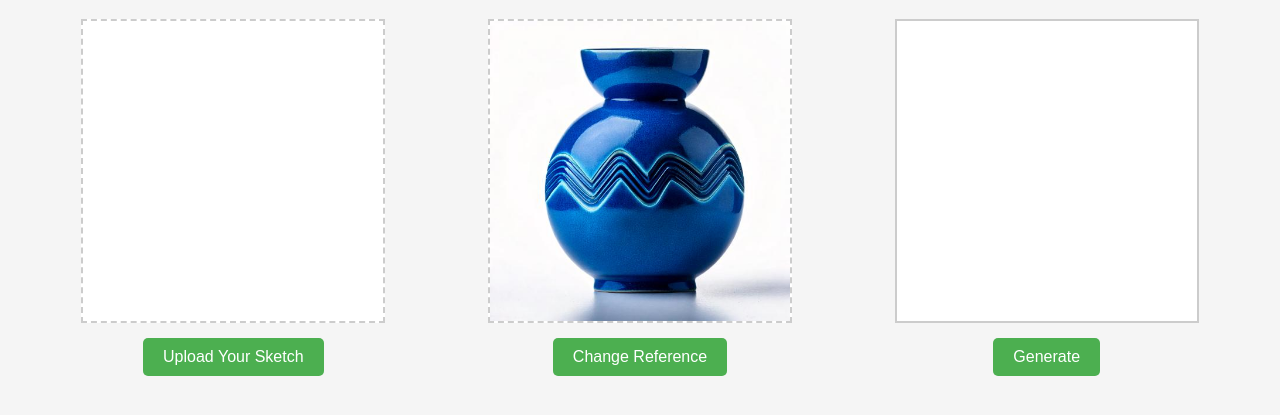
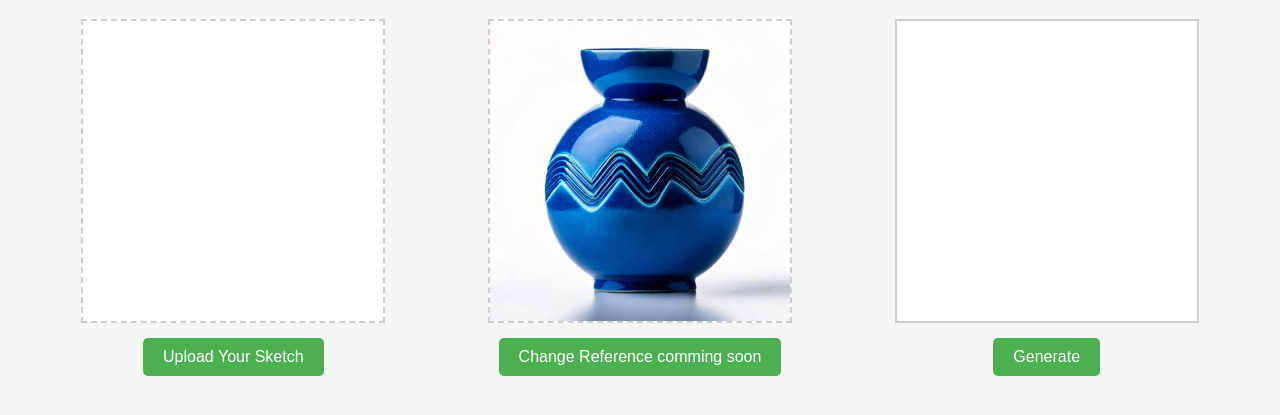
Before and after one commit to FreezaSama/AIFORGE, a plain HTML site: page index.html in a window 1280 px wide. Shown: the part 99-514 px from the top of the page. Drawn offline with Linux system fonts and the light colour scheme.

Commit message:
Update index.html

```diff
--- a/index.html
+++ b/index.html
@@ -83,7 +83,7 @@
             <div class="image-box" id="referenceBox">
                     <img src="images/blue vase.jpg" alt="Blue Vase">
             </div>
-            <button id="changeReference">Change Reference</button>
+            <button id="changeReference">Change Reference comming soon</button>
         </div>
 
         <div class="square">
```
